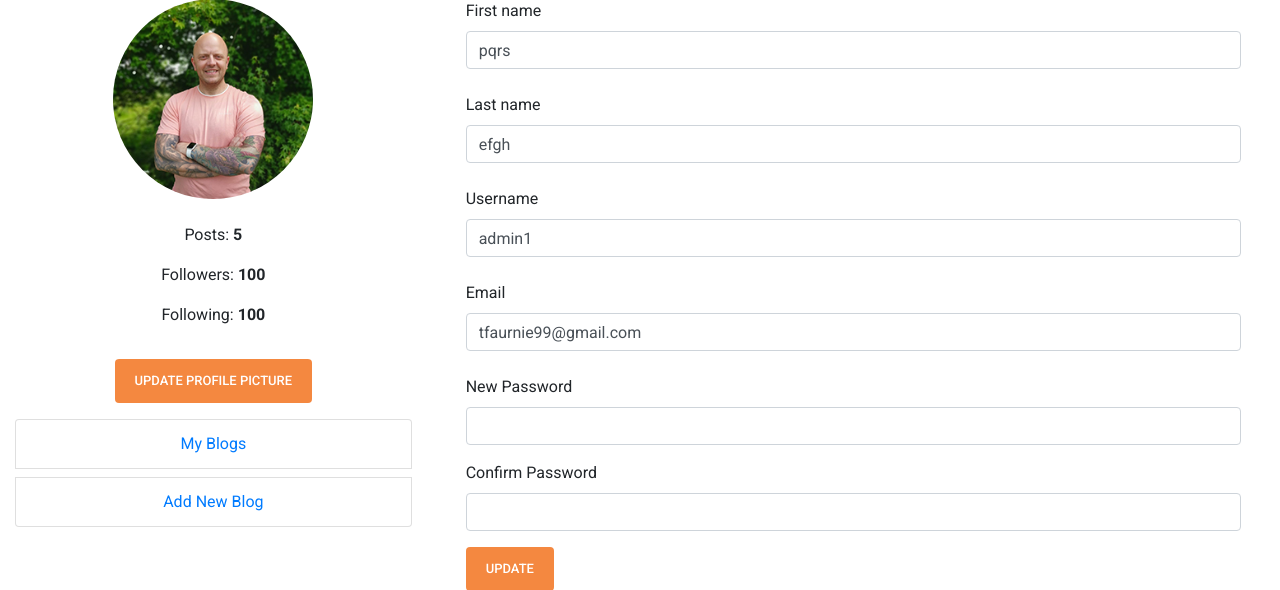
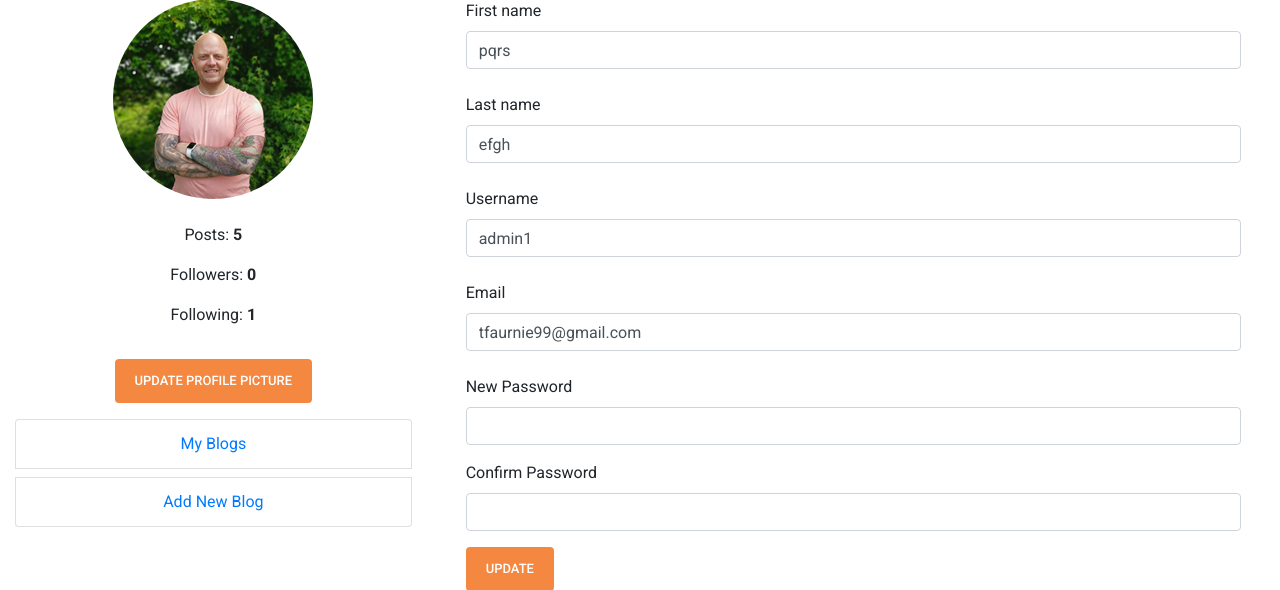
Before and after one commit to TahsinAurnie/blog_website, a Django app: page /profile/ in a window 1280 px wide. Shown: the part 149-739 px from the top of the page. Run offline with Django 4.2, Linux system fonts and the light colour scheme; a user stored in the database is signed in; data comes from the database, SQL or seed files in the repository; both versions use the stored data as it was after the commit; some libraries are stand-ins or nearby versions.

Commit message:
random changes

```diff
--- a/blog/models.py
+++ b/blog/models.py
@@ -39,9 +39,9 @@ class Blog(models.Model):
     slug = models.SlugField(max_length=100, blank=True, null=True)
     banner = models.ImageField(upload_to="blog_banners")
     likes = models.ManyToManyField(User, related_name= 'user_likes', blank=True)
-
     def __str__(self):
         return self.title
+
     def save(self,*args, **kwargs):
         updating = self.pk is not None
         if updating:
--- a/blog_website/settings.py
+++ b/blog_website/settings.py
@@ -114,7 +114,7 @@ TIME_ZONE = 'UTC'
 
 USE_I18N = True
 
-USE_TZ = True
+USE_TZ = False
 
 
 # Static files (CSS, JavaScript, Images)
--- a/template/profile.html
+++ b/template/profile.html
@@ -15,10 +15,10 @@
                                 <span>Posts: <strong>{{account.user_blogs.count}}</strong></span>
                             </li>
                             <li class="py-2">
-                                <span>Followers: <strong>100</strong></span>
+                                <span>Followers: <strong>{{account.user_followers.count}}</strong></span>
                             </li>
                             <li class="py-2">
-                                <span>Following: <strong>100</strong></span>
+                                <span>Following: <strong>{{account.user_follows.count}}</strong></span>
                             </li>
                         </ul>
                     </div>
--- a/user_profile/decorators.py
+++ b/user_profile/decorators.py
@@ -1,4 +1,4 @@
-from django.shortcuts import render, redirect
+from django.shortcuts import redirect
 
 def not_login_required(view_function):
     def wrapper(request, *args, **kwargs):
--- a/user_profile/models.py
+++ b/user_profile/models.py
@@ -8,7 +8,7 @@ class User(AbstractUser):
     profile_image = models.ImageField(null = True, blank = True, upload_to = "profile_images")
     REQUIRED_FIELDS = ["email"]
     object = CustomUserManager()
-    followers = models.ManyToManyField("Follow")  # returning string from Follow class
+    followers = models.ManyToManyField("Follow")  # returning string from Follow class to here
 
     def __str__(self):
         return self.username
```
Also changed, not shown: db.sqlite3, mediafiles/blog_banners/blog-thumb-01.jpg (added), mediafiles/profile_images/comment-author-02.jpg (added).
